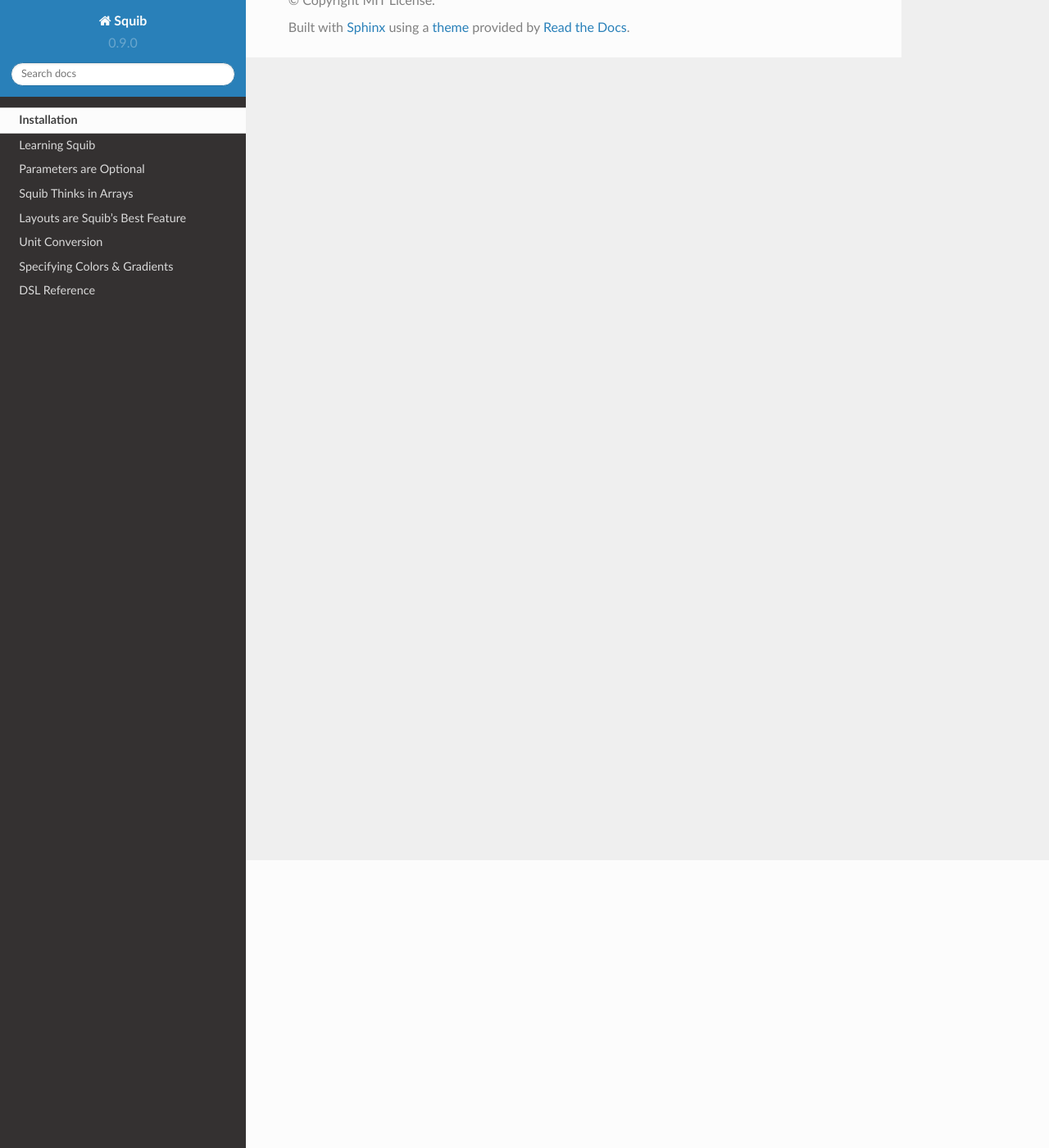
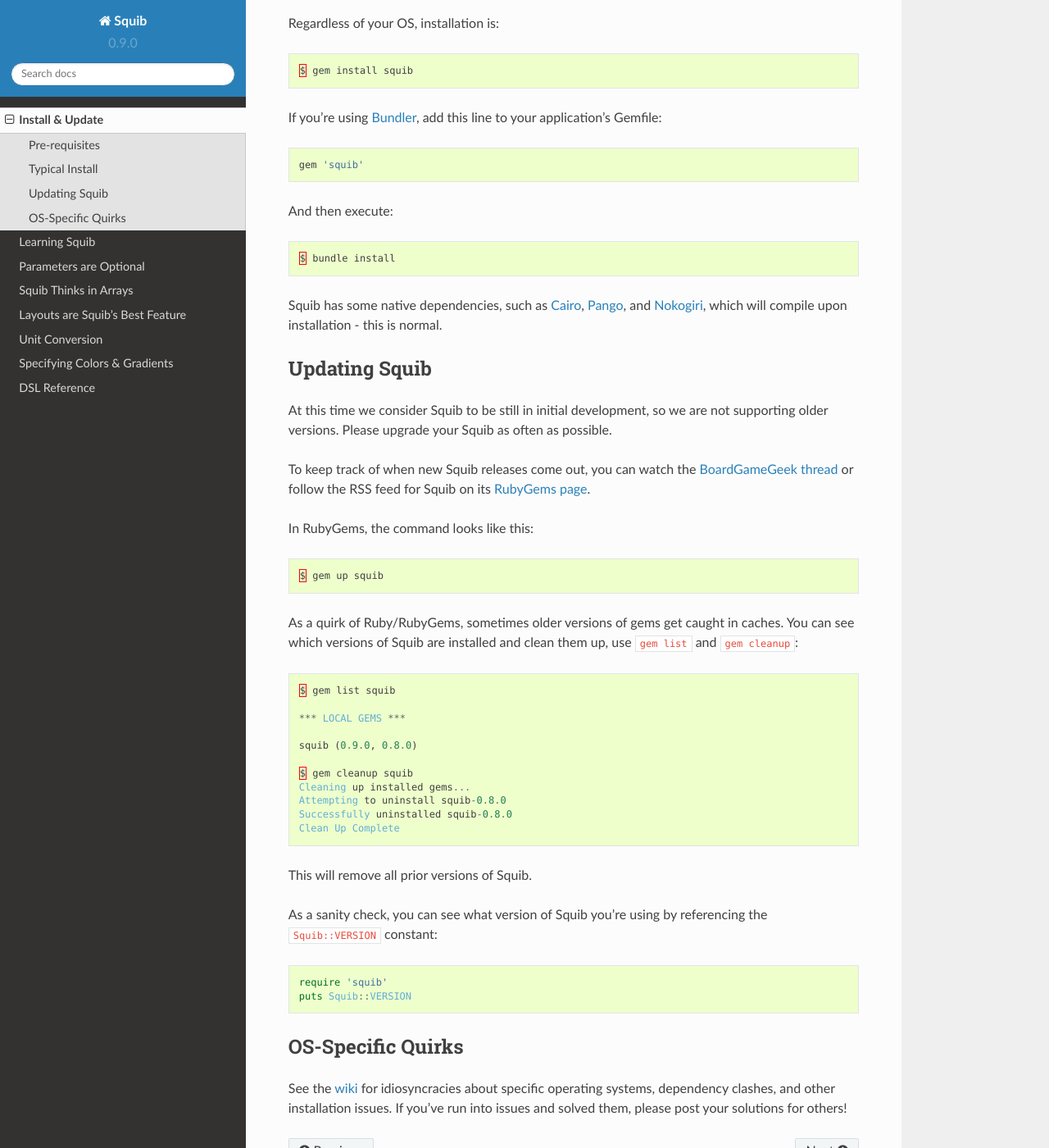
Before and after one commit to andymeneely/squib, a Sphinx documentation site: the page built from docs/install.rst, in a window 1280 px wide and 1400 px high, scrolled down 351 px. Shown: the whole window at 82% size. Built offline with Sphinx 7.4.7 and the Read the Docs theme 2.0.0, drawn with Linux system fonts in a browser that asks for light colours; pages that are not in the unit, such as notebooks, are missing from menus; some of the changed text lies outside the part shown.

Commit message:
docs: install page write-up

```diff
--- a/docs/install.rst
+++ b/docs/install.rst
@@ -1,6 +1,64 @@
-Installation
-------------
+Install & Update
+================
 
-Squib is a Ruby gem, and is managed like most Ruby gems.
+Squib is a Ruby gem, and installation is handled like most gems.
 
-TODO: recover this from other writing
+Pre-requisites
+--------------
+
+  * Ruby 2.0+
+
+Typical Install
+---------------
+
+Regardless of your OS, installation is::
+
+  $ gem install squib
+
+If you're using `Bundler <http://bundler.io>`_, add this line to your application's Gemfile::
+
+  gem 'squib'
+
+And then execute::
+
+  $ bundle install
+
+Squib has some native dependencies, such as `Cairo <https://github.com/rcairo/rcairo>`_, `Pango <http://ruby-gnome2.sourceforge.jp/hiki.cgi?Pango%3A%3ALayout>`_, and `Nokogiri <http://nokogiri.org/>`_, which will compile upon installation - this is normal.
+
+Updating Squib
+--------------
+
+At this time we consider Squib to be still in initial development, so we are not supporting older versions. Please upgrade your Squib as often as possible.
+
+To keep track of when new Squib releases come out, you can watch the `BoardGameGeek thread <https://boardgamegeek.com/thread/1293453>`_ or follow the RSS feed for Squib on its `RubyGems page <https://rubygems.org/gems/squib>`_.
+
+In RubyGems, the command looks like this::
+
+  $ gem up squib
+
+As a quirk of Ruby/RubyGems, sometimes older versions of gems get caught in caches. You can see which versions of Squib are installed and clean them up, use ``gem list`` and ``gem cleanup``::
+
+  $ gem list squib
+
+  *** LOCAL GEMS ***
+
+  squib (0.9.0, 0.8.0)
+
+  $ gem cleanup squib
+  Cleaning up installed gems...
+  Attempting to uninstall squib-0.8.0
+  Successfully uninstalled squib-0.8.0
+  Clean Up Complete
+
+This will remove all prior versions of Squib.
+
+As a sanity check, you can see what version of Squib you're using by referencing the ``Squib::VERSION`` constant::
+
+  require 'squib'
+  puts Squib::VERSION
+
+
+OS-Specific Quirks
+------------------
+
+See the `wiki <http://github.com/andymeneely/squib/wiki>`_ for idiosyncracies about specific operating systems, dependency clashes, and other installation issues. If you've run into issues and solved them, please post your solutions for others!
```
